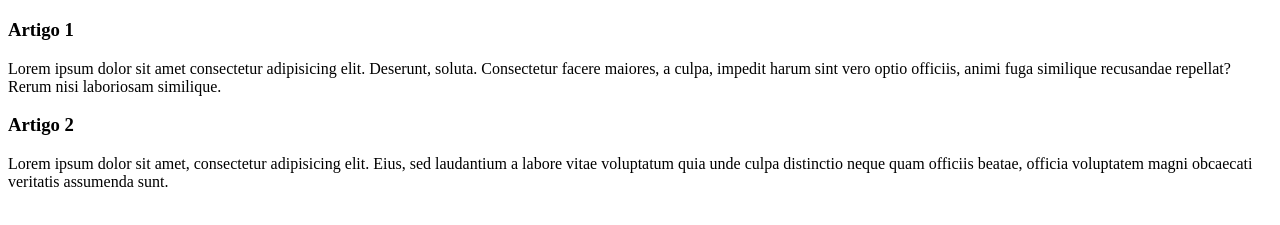
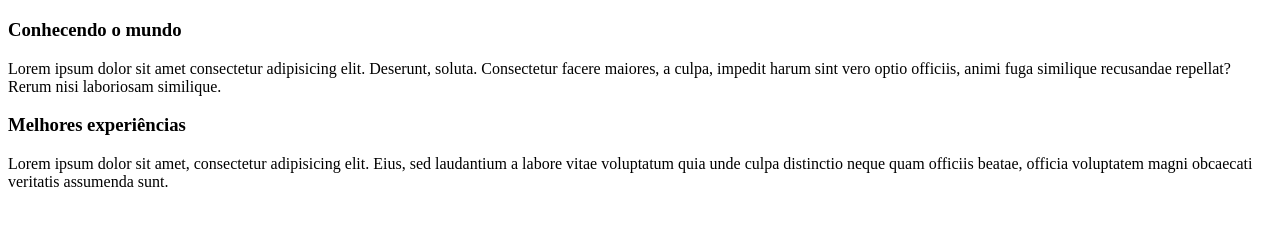
Before and after one commit to NicoleTomazoni/site, a plain HTML site: page site/index.html in a window 1280 px wide. Shown: the part 61-286 px from the top of the page. Drawn offline with Linux system fonts and the light colour scheme.

Commit message:
update conteudo
galera do html atualizou cousas (eu mesma já que só tem eu aqui)

```diff
--- a/site/index.html
+++ b/site/index.html
@@ -5,7 +5,7 @@
     <meta charset="UTF-8">
     <meta http-equiv="X-UA-Compatible" content="IE=edge">
     <meta name="viewport" content="width=device-width, initial-scale=1.0">
-    <title>Document</title>
+    <title>Nicole teste</title>
 </head>
 
 <body>
@@ -14,13 +14,13 @@
             <h1>Olá Mundo!</h1>
         </header>
         <article>
-            <h3>Artigo 1</h3>
+            <h3>Conhecendo o mundo</h3>
             <p>Lorem ipsum dolor sit amet consectetur adipisicing elit. Deserunt, soluta. Consectetur facere maiores, a
                 culpa, impedit harum sint vero optio officiis, animi fuga similique recusandae repellat? Rerum nisi
                 laboriosam similique.</p>
         </article>
         <article>
-            <h3>Artigo 2</h3>
+            <h3>Melhores experiências</h3>
             <p>Lorem ipsum dolor sit amet, consectetur adipisicing elit. Eius, sed laudantium a labore vitae voluptatum
                 quia unde culpa distinctio neque quam officiis beatae, officia voluptatem magni obcaecati veritatis
                 assumenda sunt.</p>
```
